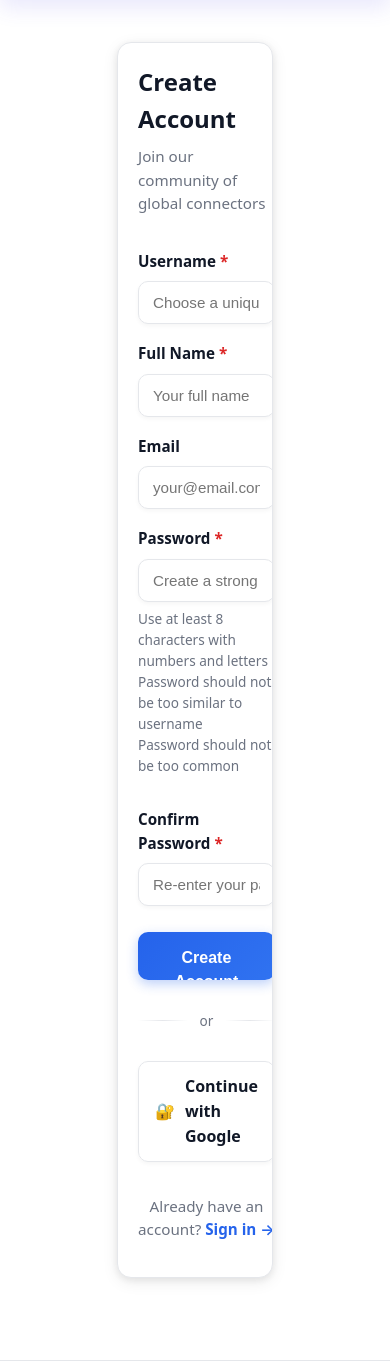
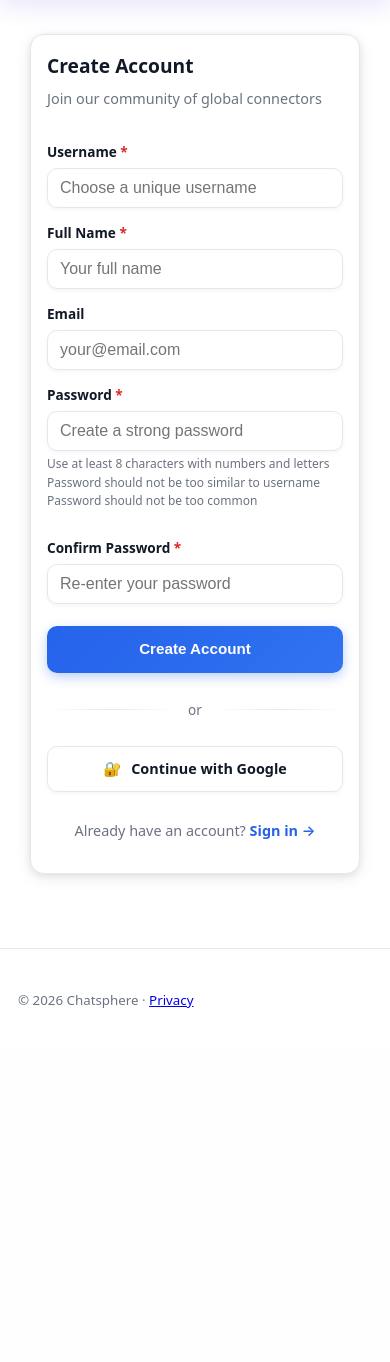
Before and after one commit to pragyanji/social-interaction-platform, a Django app: page /signup/ in a window 390 px wide. Shown: the part 135-1497 px from the top of the page. After the commit the page ends 1143 px from the top, so only its background shows below. Run offline with Django 5.2, Linux system fonts and the light colour scheme; some libraries are stand-ins or nearby versions.

Commit message:
device responsive signin signup UI

```diff
--- a/static/css/signup.css
+++ b/static/css/signup.css
@@ -49,6 +49,7 @@
   gap: 32px;
   max-width: 1000px;
   margin: 40px auto;
+  padding: 0 16px;
   animation: fadeInUp 0.8s ease-out;
 }
 .auth-grid {
@@ -56,9 +57,10 @@
   grid-template-columns: 1fr;
   gap: 32px;
   align-items: start;
-  width: 40vw;
-  max-width: 900px;
+  width: 100%;
+  max-width: 550px;
   margin: 0 auto;
+  padding: 0 16px;
 }
 .auth-form-wrapper {
   display: grid;
@@ -370,15 +372,10 @@
 .form-row .auth-field {
   grid-column: span 1;
 }
-@media (max-width: 900px) {
+@media (max-width: 768px) {
   .auth-grid {
-    grid-template-columns: 1fr;
-  }
-  .auth-benefits {
-    animation: slideInRight 0.7s ease-out both;
-  }
-  .auth-hero h1 {
-    font-size: 2rem;
+    max-width: 100%;
+    padding: 0 12px;
   }
   .auth-form {
     padding: 24px;
@@ -389,16 +386,77 @@
 }
 @media (max-width: 600px) {
   .auth-container {
-    margin: 24px auto;
-    gap: 24px;
+    margin: 20px auto;
+    gap: 20px;
+    padding: 0 12px;
   }
-  .auth-hero h1 {
-    font-size: 1.5rem;
+  .auth-grid {
+    max-width: 100%;
+    padding: 0;
   }
   .auth-form {
     padding: 20px;
+    gap: 16px;
+  }
+  .auth-form h2 {
+    font-size: 1.3rem;
+  }
+  .auth-form-subtitle {
+    font-size: 0.9rem;
+  }
+  .auth-field label {
+    font-size: 0.9rem;
+  }
+  .auth-field input {
+    padding: 11px 12px;
+    font-size: 16px;
+  }
+  .field-hint {
+    font-size: 0.8rem;
+  }
+  .auth-submit-btn {
+    padding: 12px 16px;
+    font-size: 0.95rem;
+    height: auto;
+  }
+  .google-btn {
+    padding: 11px 14px;
+    font-size: 0.9rem;
+  }
+  .auth-signin-link {
+    font-size: 0.9rem;
+  }
+  .form-row {
+    grid-template-columns: 1fr;
+    gap: 12px;
   }
   .auth-benefit-card:hover {
     transform: translateY(-6px) scale(1.01);
   }
 }
+@media (max-width: 400px) {
+  .auth-container {
+    margin: 16px auto;
+    gap: 16px;
+  }
+  .auth-form {
+    padding: 16px;
+    gap: 14px;
+  }
+  .auth-form h2 {
+    font-size: 1.2rem;
+  }
+  .auth-field {
+    gap: 6px;
+  }
+  .auth-field label {
+    font-size: 0.85rem;
+  }
+  .auth-field input {
+    padding: 10px 12px;
+    font-size: 16px;
+  }
+  .field-hint {
+    font-size: 0.75rem;
+  }
+}
```
Also changed, not shown: static/css/signin.css (+62 -6 lines).
